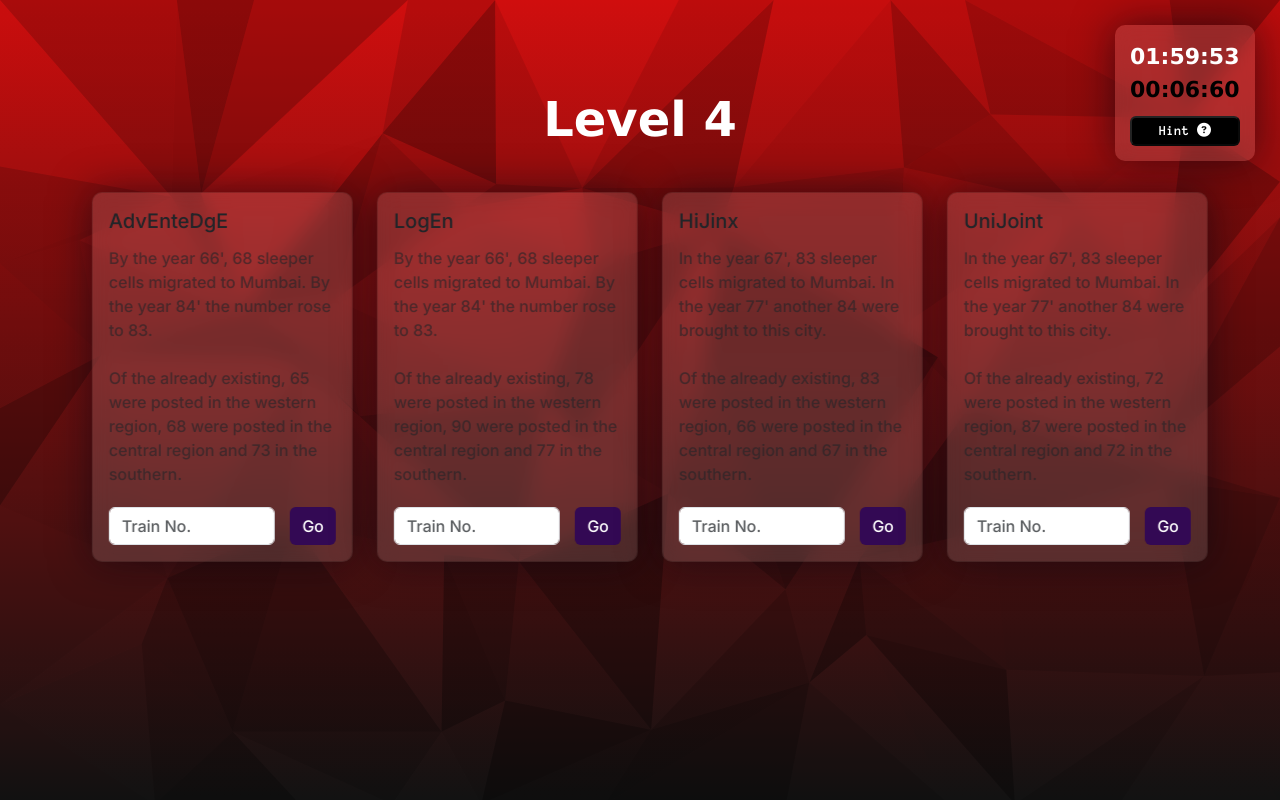
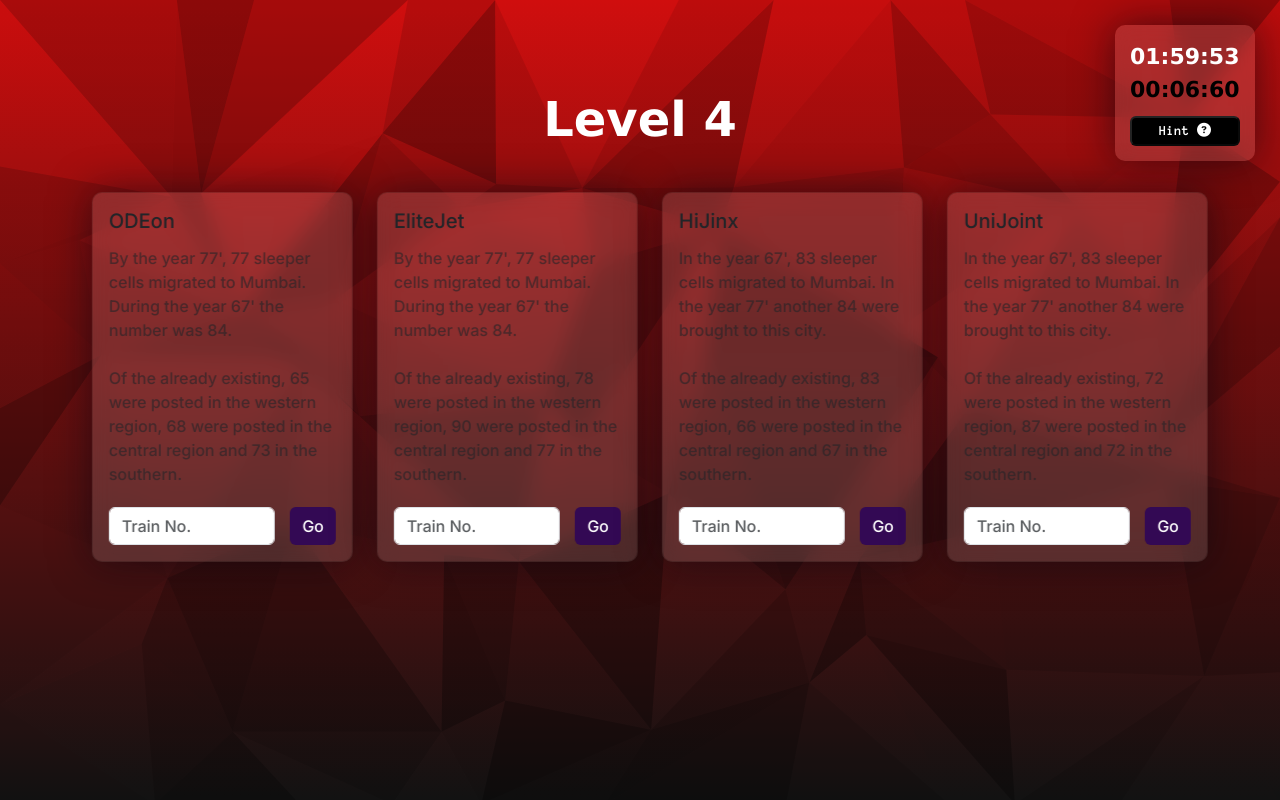
Before and after one commit to Hitstar53/Code-Red, a Django app: page /levels/level4/ in a window 1280 px wide. Run offline with Django 4.2, Linux system fonts and the light colour scheme; a user stored in the database is signed in; parts of the project's set-up code (start-up, migrations or seed data) failed here and were passed over; some libraries are stand-ins or nearby versions.

Commit message:
minor fixes

```diff
--- a/codered/levels/templates/levels/level4.html
+++ b/codered/levels/templates/levels/level4.html
@@ -13,9 +13,9 @@
             <div class="col-sm-3">
                 <div class="card {{ form1 }}">
                     <div class="card-body">
-                        <h5 class="card-title">AdvEnteDgE</h5>
+                        <h5 class="card-title">ODEon</h5>
                         <p class="card-text">
-                            By the year 66', 68 sleeper cells migrated to Mumbai. By the year 84' the number rose to 83.
+                            By the year 77', 77 sleeper cells migrated to Mumbai. During the year 67' the number was 84.
                             <br>
                             <br>
                             Of the already existing, 65 were posted in the western region, 68 were posted in the central region and 73 in the
@@ -35,9 +35,9 @@
             <div class="col-sm-3">
                 <div class="card {{form2}}">
                     <div class="card-body">
-                        <h5 class="card-title">LogEn</h5>
+                        <h5 class="card-title">EliteJet</h5>
                         <p class="card-text">
-                            By the year 66', 68 sleeper cells migrated to Mumbai. By the year 84' the number rose to 83.
+                            By the year 77', 77 sleeper cells migrated to Mumbai. During the year 67' the number was 84.
                             <br>
                             <br>
                             Of the already existing, 78 were posted in the western region, 90 were posted in the central region and 77 in the
--- a/codered/levels/templates/levels/pre_level3.html
+++ b/codered/levels/templates/levels/pre_level3.html
@@ -11,8 +11,10 @@
         associates to a location in Mumbai. He will have more information for you and will meet you at 18:00. I
         could tell you exactly where he will be waiting, but where's the fun in that? The challenge is for you to
         find him. To help you along, I'll give you a clue.<br><br>
-        "Where the sea meets the city at the very south, and time stands still at six, a man lies waiting, for those
-        who can crack the mix."<br><br>
+        "Amidst the bustle and crowds of Mumbai's beating heart,
+        A towering arch stands tall, an emblem of the past.
+        Here, at the southernmost tip, where land meets sea,
+        A rendezvous awaits at six, just you and me."<br><br>
         Use this clue wisely, agents. The clock is ticking, and time is running out. Good luck, you really need it.
     </p>
     <a href="{% url 'level3' %}">
--- a/codered/levels/views.py
+++ b/codered/levels/views.py
@@ -19,9 +19,13 @@ def level1(request):
         print(check,un)
         password = request.POST.get('pswrd')
         print(password)
-        if password == 'abc@123' and check==un:
-            a=Agent(Agid=un)
-            a.save()
+        if password == 'gsdfys76fds7fds' and check==un:
+            ag = Agent.objects.get(Agid=un)
+            if ag:
+                ag.save()
+            else:
+                a=Agent(Agid=un)
+                a.save()
             group=Group.objects.get(name='Level 2')
             group.user_set.add(request.user)
             return redirect('prelevel2')
@@ -49,10 +53,12 @@ def level3(request):
     user=request.user.groups.filter(name='Level 3').exists()
     if user:
         if request.method == 'POST':
-            x=request.POST.get('x')
-            y=request.POST.get('y')
+            x=float(request.POST.get('x'))
+            x=round(x,3)
+            y=float(request.POST.get('y'))
+            y=round(y,3)
             print(x,y)
-            if x=="1" and y=="2":
+            if x==18.922 and y==72.835:
                 group=Group.objects.get(name='Level 4')
                 group.user_set.add(request.user)
                 return redirect('prelevel4')
@@ -85,7 +91,7 @@ def level4(request, **kwargs):
                 train=request.POST.get('train2')
                 us = request.user.username
                 ag=Agent.objects.get(Agid=us)
-                if train=="19019":
+                if train=="12953":
                     print("Correct Train 2")
 
                     ag.b=True
--- a/codered/static/css/prelevel3.css
+++ b/codered/static/css/prelevel3.css
@@ -4,10 +4,10 @@ body {
 
 .text-wrapper {
   width: 70%;
-  height: 60%;
+  height: 65%;
   position: absolute;
   color: #009a22;
-  transform: translate(20%, 30%);
+  transform: translate(20%, 25%);
   font-family: 'Anonymous Pro', monospace;
   font-size: 24px;
   font-weight: 700;
```
Also changed, not shown: codered/db.sqlite3.
